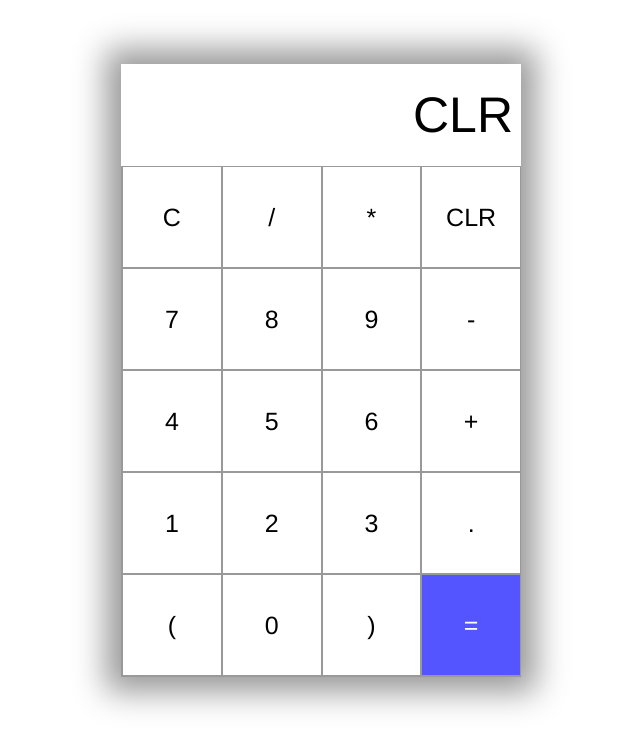
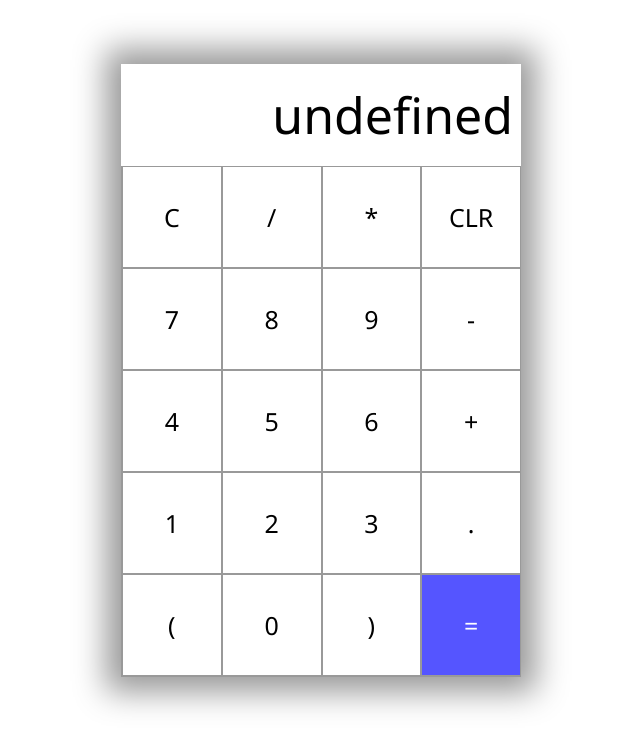
Before and after one commit to isgandarhasilov/Calculator-HTML-CSS-JS, a plain HTML site: page ndex.html in a window 1280 px wide. Both pictures are taken after a click on the element "CLR". Shown: the whole page, without its empty margins (319-959 px from the left). Drawn offline with Linux system fonts and the light colour scheme.

Commit message:
update project

```diff
--- a/js/app.js
+++ b/app.js
@@ -14,10 +14,12 @@ buttons.map(button => {
                     break;
                 }
             case '=':
-                if (display.innerText) {
+                try {
                     display.innerText = eval(display.innerText);
-                    break;
+                } catch {
+                    display.innerText = 'Error!';
                 }
+                break;
             default:
                 display.innerHTML = display.innerHTML + e.target.innerText;
         }
--- a/ndex.html
+++ b/ndex.html
@@ -5,7 +5,7 @@
     <meta charset="UTF-8">
     <meta http-equiv="X-UA-Compatible" content="IE=edge">
     <meta name="viewport" content="width=device-width, initial-scale=1.0">
-    <link rel="stylesheet" href="css/style.css">
+    <link rel="stylesheet" href="style.css">
     <title>Calculator with Javascript</title>
 </head>
 
@@ -37,7 +37,7 @@
             </div>
         </div>
     </section>
-    <script src="js/app.js"></script>
+    <script src="app.js"></script>
 </body>
 
 </html>
--- a/css/style.css
+++ b/style.css
@@ -1,12 +1,12 @@
 .container{
-    font-family: 'Franklin Gothic Medium', 'Arial Narrow', Arial, sans-serif;
+    font-family: 'Segoe UI', Tahoma, Geneva, Verdana, sans-serif;
     max-width: 400px;
     margin: 8vh auto 0;
     box-shadow: 0px 0px 30px 15px rgba(153, 153, 153, 1);
 }
 
 #display{
-    font-family: 'Franklin Gothic Medium', 'Arial Narrow', Arial, sans-serif;
+    font-family: 'Segoe UI', Tahoma, Geneva, Verdana, sans-serif;
     /* border: 1px solid red; */
     text-align: center;
     height: 70px;
@@ -17,7 +17,7 @@
 }
 
 .buttons{
-    font-family: 'Franklin Gothic Medium', 'Arial Narrow', Arial, sans-serif;
+    font-family: 'Segoe UI', Tahoma, Geneva, Verdana, sans-serif;
     display: grid;
     border-bottom: 1px solid #999;
     border-left: 1px solid #999;
@@ -25,13 +25,13 @@
 }
 
 .buttons > div{
-    font-family: 'Franklin Gothic Medium', 'Arial Narrow', Arial, sans-serif;
+    font-family: 'Segoe UI', Tahoma, Geneva, Verdana, sans-serif;
     border-top: 1px solid #999;
     border-right: 1px solid #999;
 }
 
 .button{
-    font-family: 'Franklin Gothic Medium', 'Arial Narrow', Arial, sans-serif;
+    font-family: 'Segoe UI', Tahoma, Geneva, Verdana, sans-serif;
     /* margin: 2px; */
     /* border-radius: 50%; */
     border: 1px solid #999;
```
